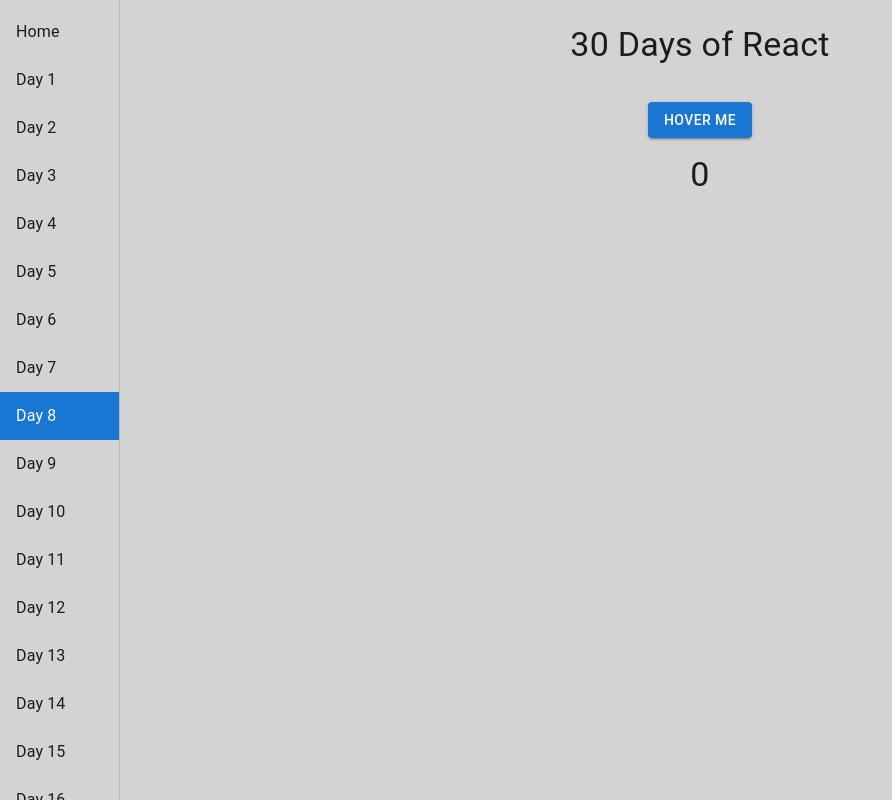
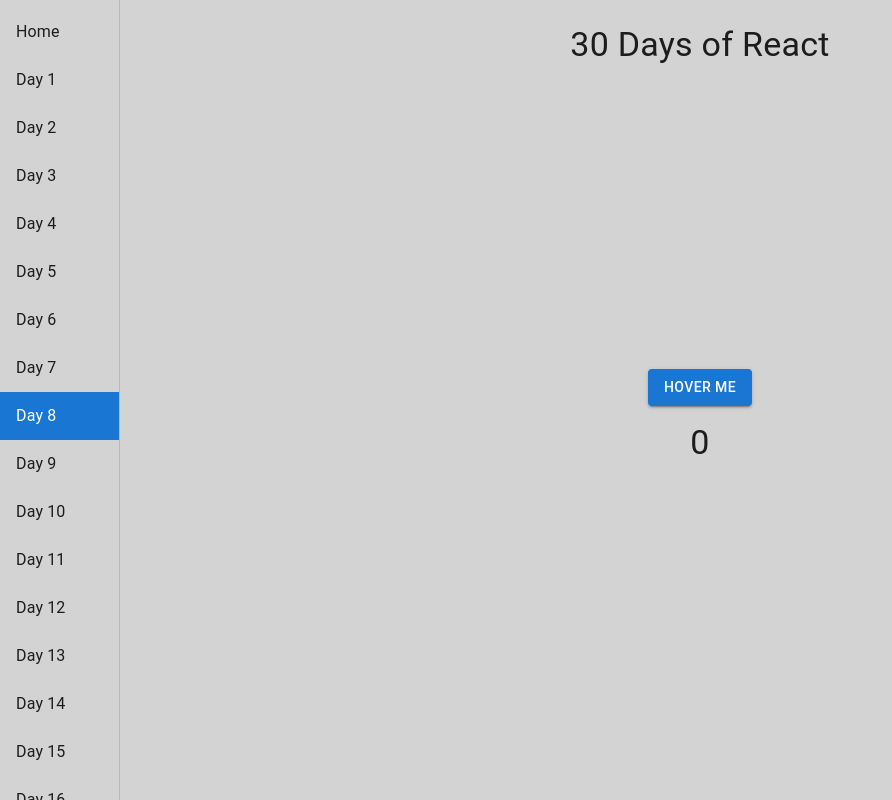
Before and after one commit to Cema2019/codedamn-challenge-30-days-of-react, a React (Vite) app: page /hover-counter in a window 1280 px wide. Shown: the whole page, without its empty margins (0-892 px from the left). Built offline with nearby package versions, Linux system fonts and the light colour scheme.

Commit message:
Adjust minHeight

```diff
--- a/components/HoverCounter.tsx
+++ b/components/HoverCounter.tsx
@@ -9,7 +9,12 @@ const App: React.FC = () => {
   };
 
   return (
-    <Box textAlign="center" p={3}>
+    <Box textAlign="center" p={3} minHeight="90%"
+        display="flex"
+        flexDirection="column"
+        justifyContent="center"
+        alignItems="center"
+>
       <Button
         data-testid="button"
         variant="contained"
```
